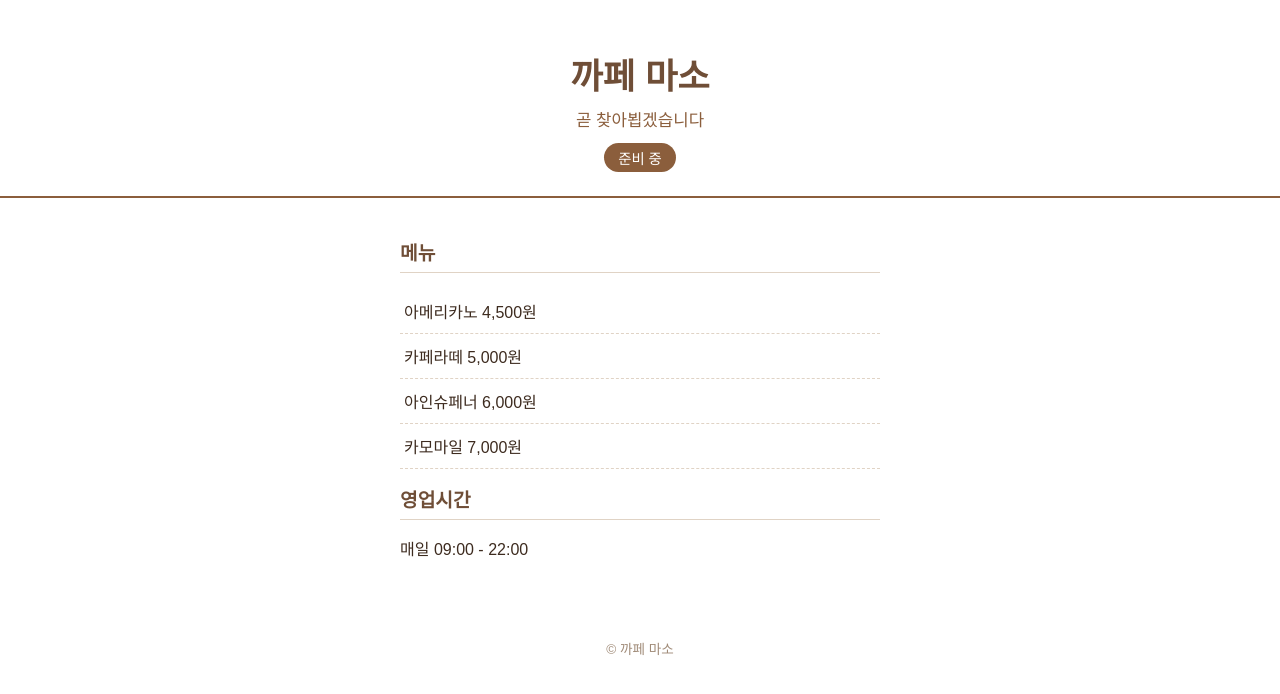
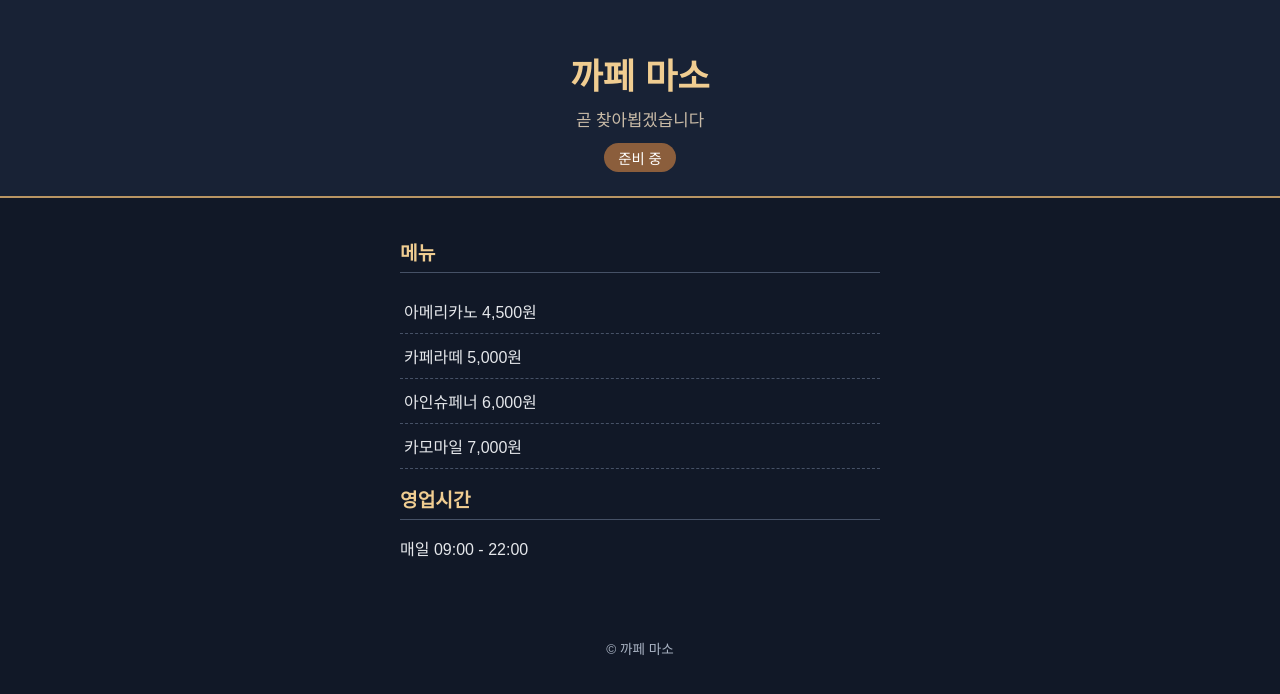
Before and after one commit to ys-maru13/cafe_maso, a plain HTML site: page index.html in a window 1280 px wide. Drawn offline with Linux system fonts and the light colour scheme.

Commit message:
가게 페이지에 야간 영업 테마 적용

```diff
--- a/style.css
+++ b/style.css
@@ -1,26 +1,28 @@
 body {
+  color-scheme: dark;
   margin: 0;
   font-family: "Malgun Gothic", "Apple SD Gothic Neo", sans-serif;
-  background-color: #ffffff;
-  color: #3d2b1f;
+  background-color: #111827;
+  color: #e5e7eb;
 }
 
 header {
   text-align: center;
   padding: 48px 16px 24px;
-  border-bottom: 2px solid #8b5e3c;
+  background-color: #182235;
+  border-bottom: 2px solid #b89563;
 }
 
 h1 {
   margin: 0 0 8px;
   font-size: 2.2rem;
-  color: #6f4e37;
+  color: #f0cd91;
 }
 
 .slogan {
   margin: 0 0 12px;
   font-size: 1.05rem;
-  color: #8b5e3c;
+  color: #c9bba7;
 }
 
 .badge {
@@ -40,8 +42,8 @@ main {
 
 h2 {
   font-size: 1.2rem;
-  color: #6f4e37;
-  border-bottom: 1px solid #e0d3c5;
+  color: #f0cd91;
+  border-bottom: 1px solid #465166;
   padding-bottom: 6px;
 }
 
@@ -52,12 +54,12 @@ h2 {
 
 #menu-list li {
   padding: 10px 4px;
-  border-bottom: 1px dashed #e0d3c5;
+  border-bottom: 1px dashed #465166;
 }
 
 footer {
   text-align: center;
   padding: 24px 16px;
   font-size: 0.85rem;
-  color: #a08b78;
+  color: #aab4c4;
 }
```
